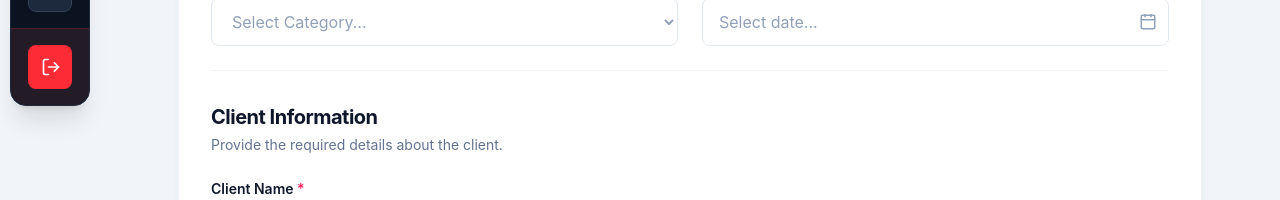
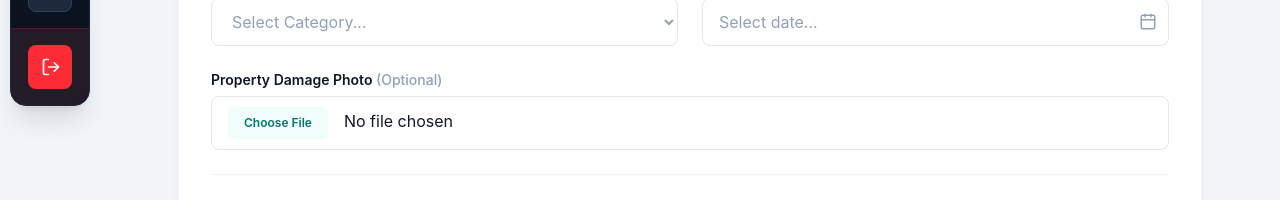
Before and after one commit to anilbuffer/LexValueAI-master, a Next.js app: page /cases/new in a window 1280 px wide. Shown: the part 684-884 px from the top of the page. Built offline with nearby package versions, Linux system fonts and the light colour scheme; no server answers.

Commit message:
feat: implement multi-step new case creation wizard with validation and file upload support

```diff
--- a/src/app/(dashboard)/cases/new/page.tsx
+++ b/src/app/(dashboard)/cases/new/page.tsx
@@ -30,6 +30,7 @@ export default function NewCasePage() {
     type: "",
     dateOfInjury: "",
     customPrompt: "",
+    propertyDamagePhoto: null as File | null,
   })
 
   const [files, setFiles] = useState<TempFile[]>([])
--- a/src/components/cases/CaseDetailsForm.tsx
+++ b/src/components/cases/CaseDetailsForm.tsx
@@ -116,6 +116,20 @@ export function CaseDetailsForm({ formData, setFormData, formErrors, setFormErro
           />
           {formErrors.dateOfInjury && <span className="text-xs text-rose-500 font-semibold">{formErrors.dateOfInjury}</span>}
         </div>
+        <div className="space-y-1.5 md:col-span-2">
+          <label htmlFor="propertyDamagePhoto" className="text-sm font-semibold text-slate-900 block">Property Damage Photo <span className="text-slate-400 font-medium">(Optional)</span></label>
+          <input
+            id="propertyDamagePhoto"
+            type="file"
+            accept="image/*"
+            onChange={(e) => {
+              if (e.target.files && e.target.files.length > 0) {
+                setFormData({ ...formData, propertyDamagePhoto: e.target.files[0] })
+              }
+            }}
+            className="block w-full px-4 py-2.5 border border-slate-200 bg-white rounded-lg text-slate-900 focus:outline-none focus:ring-2 focus:ring-teal-600 transition-all cursor-pointer file:mr-4 file:py-2 file:px-4 file:rounded-md file:border-0 file:text-xs file:font-semibold file:bg-teal-50 file:text-teal-700 hover:file:bg-teal-100"
+          />
+        </div>
 
         <div className="md:col-span-2 pt-8 border-t border-slate-100">
           <div className="mb-6">
```
